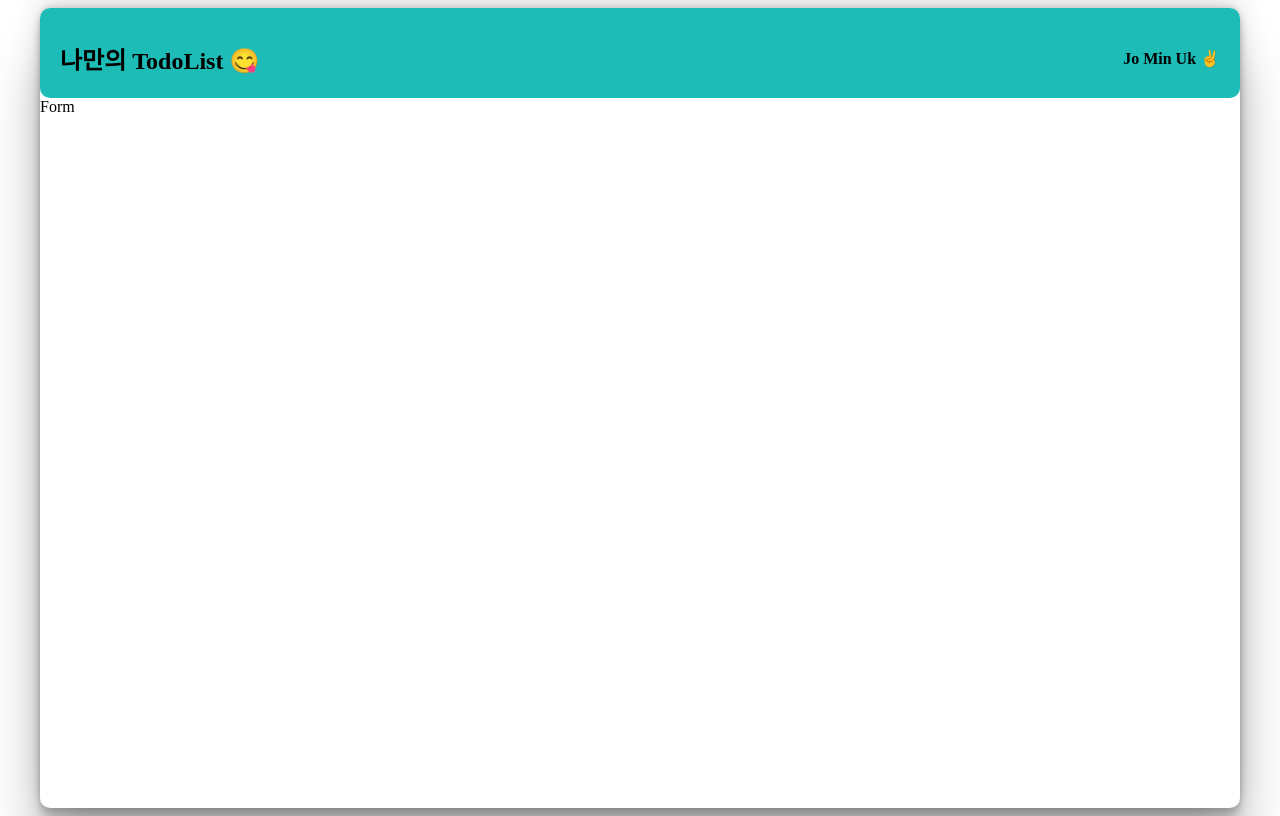
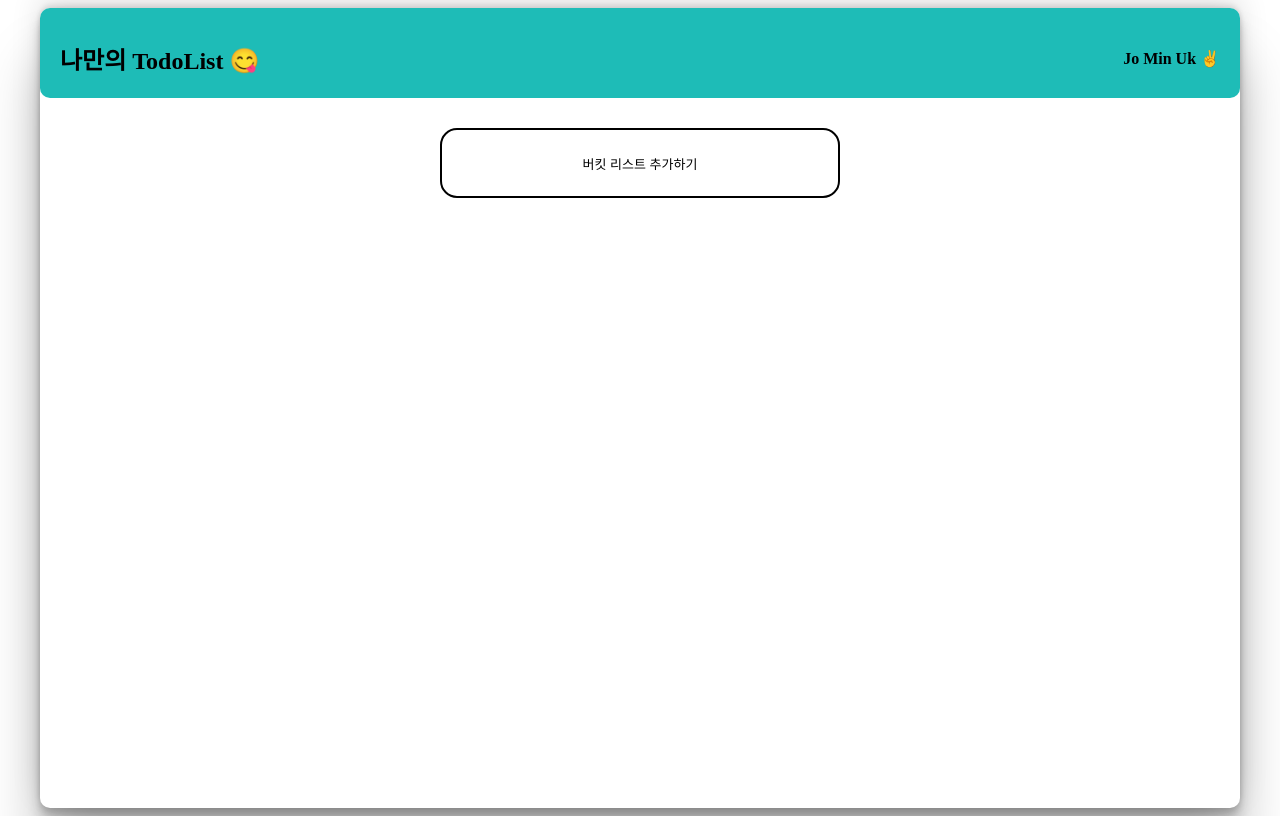
Before and after one commit to jominuk/TodoType.Prac, a React (Create React App) app: page / in a window 1280 px wide. Built offline with nearby package versions, Linux system fonts and the light colour scheme.

Commit message:
:art: form button

```diff
--- a/src/components/Form.tsx
+++ b/src/components/Form.tsx
@@ -1,7 +1,44 @@
-import React from "react";
+import React, { useCallback } from "react";
+import { useNavigate } from "react-router-dom";
+import styled from "styled-components";
+import StButton from "./button/Button";
+import { StButtonProps } from "src/typeing/type";
 
-const Form = () => {
-  return <div>Form</div>;
+const Form = (props: { button: StButtonProps }) => {
+  const navigate = useNavigate();
+  const onClickHandler = useCallback(() => {
+    navigate("/");
+  }, []);
+  return (
+    <StAddDiv>
+      <StButton onClick={onClickHandler} {...props.button}>
+        버킷 리스트 추가하기
+      </StButton>
+    </StAddDiv>
+  );
+};
+
+Form.defaultProps = {
+  button: {
+    border: "none",
+    height: "70px",
+    cursor: "pointer",
+    borderRadius: "17px",
+    backgroundColor: "teal",
+    width: "400px",
+    color: "#fff",
+    fontWeight: 700,
+  },
 };
 
 export default Form;
+
+const StAddDiv = styled.div`
+  border-radius: 12px;
+  margin: 0 auto;
+  display: flex;
+  align-items: center;
+  justify-content: center;
+  padding: 30px;
+  gap: 20px;
+`;
--- a/src/typeing/type.tsx
+++ b/src/typeing/type.tsx
@@ -9,6 +9,6 @@ export interface StButtonProps {
   width: string;
   height: string;
   onClick?: () => void;
-  children: ReactNode;
+  children: React.ReactNode;
   borderRadius?: string;
 }
```
